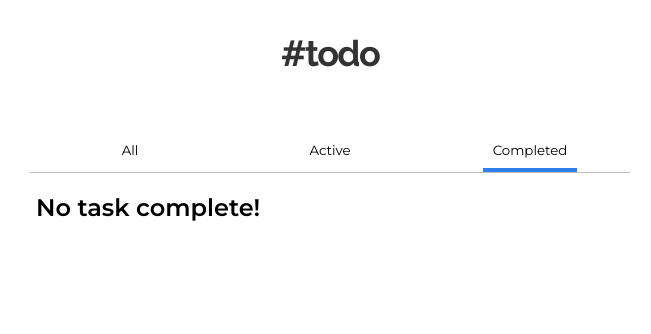
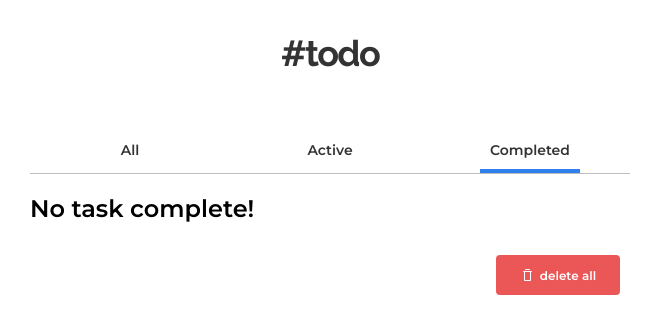
Before and after one commit to miguelfiais/todo-list, a React (Vite) app: page /completed in a window 1280 px wide. Shown: the top 334 px of the page, without its empty margins (310-961 px from the left). Built offline with nearby package versions, Linux system fonts and the light colour scheme.

Commit message:
feat: add task delete functionality

```diff
--- a/src/components/Completed/index.jsx
+++ b/src/components/Completed/index.jsx
@@ -1,6 +1,8 @@
 import { useEffect, useState } from "react"
 import { useList } from "../../hooks/ListContext"
+import { RxTrash } from "react-icons/rx";
 import Task from "../Task"
+import { Button, Container } from "./styles";
 
 const Completed = () => {
 
@@ -12,10 +14,12 @@ const Completed = () => {
   setListActive(newList)
   },[list])
 
+
   return (
-    <>
+    <Container>
       <Task list={listActive} completedTask={completedTask} message={"No task complete!"}/>
-    </>
+      <Button> <RxTrash/> delete all</Button>
+    </Container>
   )
 }
 
--- /dev/null
+++ b/src/components/Completed/styles.js
@@ -0,0 +1,30 @@
+import styled from "styled-components";
+
+export const Container = styled.div`
+    width: 100%;
+    position: relative;
+`
+
+export const Button = styled.button`
+    margin-top: 32px;
+    position: absolute;
+    right: 10px;
+    width: 124px;
+    height: 40px;
+    background: #EB5757;
+    border-radius: 4px;
+    border: none;
+    font-style: normal;
+    font-weight: 600;
+    font-size: 12px;
+    line-height: 15px;
+    color: #FFFFFF;
+    display: flex;
+    align-items: center;
+    justify-content: center;
+    gap: 5px;
+    svg{
+        width: 15px;
+        height: auto;
+    }
+`
--- a/src/components/Header/styles.js
+++ b/src/components/Header/styles.js
@@ -20,13 +20,6 @@ export const Container = styled.header`
         justify-items: center;
         border-bottom: 1px solid #BDBDBD;
         margin-bottom: 20px;
-        li{
-            font-style: normal;
-            font-weight: 600;
-            font-size: 14px;
-            line-height: 17px;
-            color: #333333;
-        }
     }
 `
 export const Button = styled.button`
@@ -34,4 +27,9 @@ export const Button = styled.button`
     border: none;
     background-color: transparent;
     border-bottom: ${props => props.isActive ? "4px solid #2F80ED" : "none"};
+    font-style: normal;
+    font-weight: 600;
+    font-size: 14px;
+    line-height: 17px;
+    color: #333333;
 `
--- a/src/components/Task/index.jsx
+++ b/src/components/Task/index.jsx
@@ -1,7 +1,13 @@
 import { Container, ItemList } from "./styles"
 import { BsCheckLg } from "react-icons/bs";
+import { RxTrash } from "react-icons/rx";
+import { useLocation } from "react-router-dom";
+import { useList } from "../../hooks/ListContext";
 
-const Task = ({list, completedTask, message}) => {
+  const Task = ({list, completedTask, message}) => {
+
+  const { pathname } = useLocation()
+  const { deleteTask } = useList()
 
   return (
     <Container>
@@ -10,9 +16,10 @@ const Task = ({list, completedTask, message}) => {
           <ul>
             {
               list.map(item => (
-                <ItemList key={item.id} isCompleted={item.completed}>
-                  <button onClick={() => completedTask(item.id)}><BsCheckLg /></button>
+                <ItemList key={item.id} isCompleted={item.completed} isVisibleDelete={pathname === '/completed'}>
+                  <button className="to-complete" onClick={() => completedTask(item.id)}><BsCheckLg /></button>
                   <span>{item.task}</span>
+                  <button className="delete" onClick={() => deleteTask(item.id)}><RxTrash /></button>
                 </ItemList>
               ))
             }
--- a/src/components/Task/styles.js
+++ b/src/components/Task/styles.js
@@ -10,13 +10,14 @@ export const Container = styled.div`
 `
 
 export const ItemList = styled.li`
-    max-width: 460px;
+    position: relative;
     display: flex;
     gap: 10px;
     input{
         width: 20px;
     }
     span{
+        max-width: 460px;
         font-style: normal;
         font-weight: 500;
         font-size: 18px;
@@ -24,7 +25,7 @@ export const ItemList = styled.li`
         color: #000000;
         text-decoration: ${props => props.isCompleted ? 'line-through' : 'none'};
     }
-    button{
+    .to-complete{
         height: 25px;
         width: 25px;
         background: ${props => props.isCompleted ? '#2F80ED' : 'transparent'};
@@ -37,4 +38,16 @@ export const ItemList = styled.li`
             display: ${props => props.isCompleted ? 'block' : 'none'};
         }
     }
+    .delete{
+        display: ${props => props.isVisibleDelete ? 'block' : 'none'};
+        background-color: transparent;
+        border: none;
+        position: absolute;
+        right: 0;
+        svg{
+            width: 25px;
+            height: auto;
+            color: #BDBDBD;
+        }
+    }
 `
--- a/src/container/Home/styles.js
+++ b/src/container/Home/styles.js
@@ -5,6 +5,7 @@ export const Container = styled.div`
     flex-direction: column;
     align-items: center;
     min-height: 100vh;
-    max-width: 600px;
+    max-width: 660px;
     margin: 0 auto;
+    padding: 0 30px;
 `
--- a/src/hooks/ListContext.jsx
+++ b/src/hooks/ListContext.jsx
@@ -6,8 +6,6 @@ export const ListProvider = ({ children }) => {
 
   const [list, setList] = useState([])
 
-  console.log(list)
-
   function completedTask (id) {
     const newList = list.map(item => (
       id === item.id ? {...item, completed: !item.completed} : item
@@ -15,8 +13,13 @@ export const ListProvider = ({ children }) => {
     setList(newList)
   }
 
+  function deleteTask (id) {
+    const newList = list.filter(item => id !== item.id)
+    setList(newList)
+  }
+
   return (
-    <ListContext.Provider value={{ list, setList, completedTask }}>
+    <ListContext.Provider value={{ list, setList, completedTask, deleteTask }}>
         {children}
     </ListContext.Provider>
   )
```
